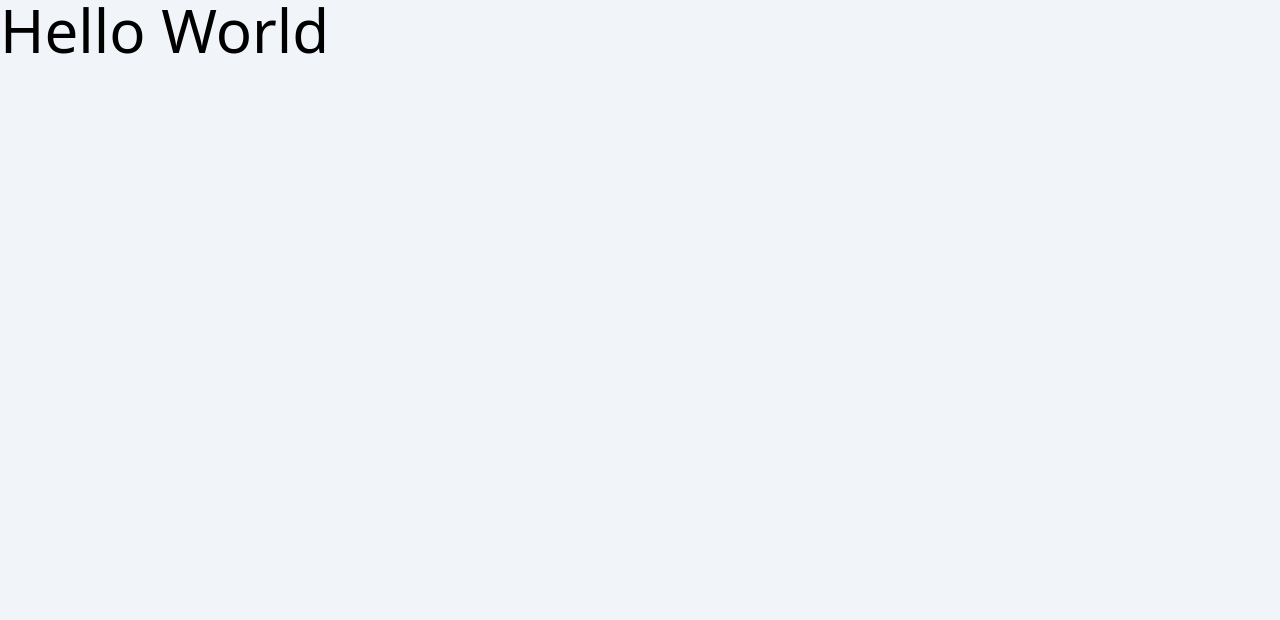
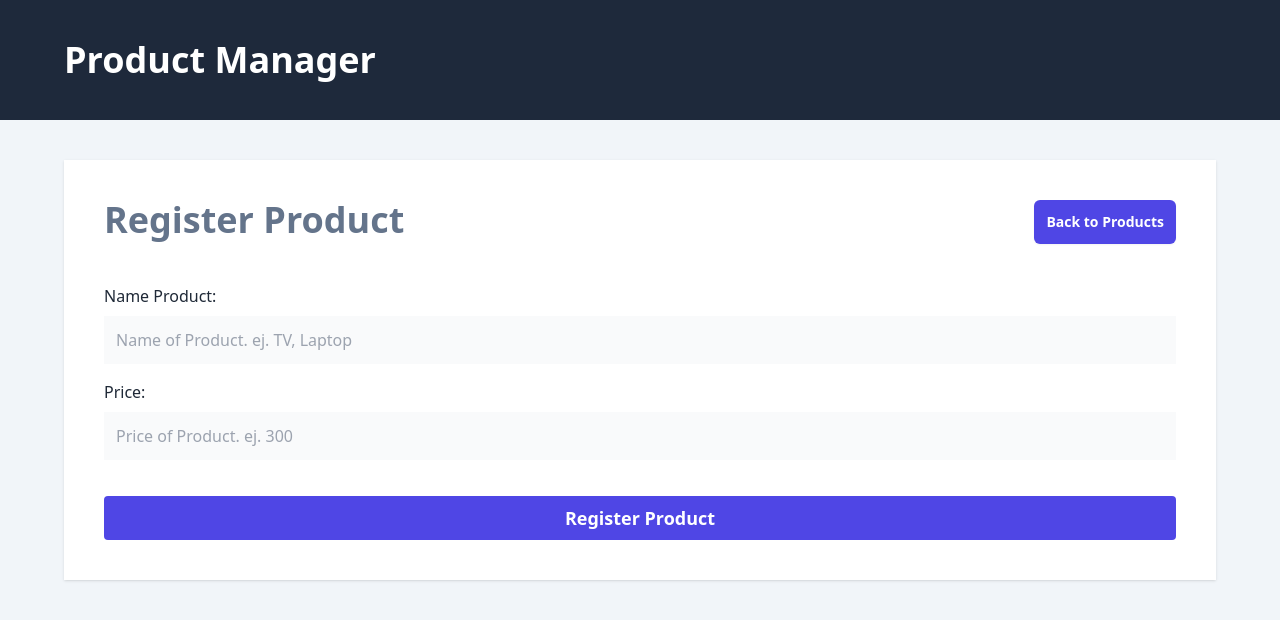
Before and after one commit to fer8614/frontend-node-express-ts, a React (Vite) app: page /products/new in a window 1280 px wide. Shown: the top 620 px of the page. Built offline with nearby package versions, Linux system fonts and the light colour scheme.

Commit message:
add data router by React Router

```diff
--- a/package.json
+++ b/package.json
@@ -11,7 +11,8 @@
   },
   "dependencies": {
     "react": "^18.3.1",
-    "react-dom": "^18.3.1"
+    "react-dom": "^18.3.1",
+    "react-router-dom": "^6.26.2"
   },
   "devDependencies": {
     "@eslint/js": "^9.9.0",
--- a/src/App.tsx
+++ /dev/null
@@ -1,9 +0,0 @@
-function App() {
-  return (
-    <>
-      <h1 className="text-6xl">Hello World</h1>
-    </>
-  );
-}
-
-export default App;
--- /dev/null
+++ b/src/layouts/Layout.tsx
@@ -0,0 +1,18 @@
+import { Outlet } from "react-router-dom";
+export default function Layout() {
+  return (
+    <>
+      <header className="bg-slate-800">
+        <div className="mx-auto max-w-6xl py-10">
+          <h1 className="text-4xl font-extrabold text-white">
+            Product Manager
+          </h1>
+        </div>
+      </header>
+
+      <main className="mt-10 mx-auto max-w-6xl p-10 bg-white shadow">
+        <Outlet />
+      </main>
+    </>
+  );
+}
--- a/src/main.tsx
+++ b/src/main.tsx
@@ -1,10 +1,11 @@
-import { StrictMode } from 'react'
-import { createRoot } from 'react-dom/client'
-import App from './App.tsx'
-import './index.css'
+import { StrictMode } from "react";
+import { createRoot } from "react-dom/client";
+import { RouterProvider } from "react-router-dom";
+import { router } from "./router";
+import "./index.css";
 
-createRoot(document.getElementById('root')!).render(
+createRoot(document.getElementById("root")!).render(
   <StrictMode>
-    <App />
+    <RouterProvider router={router} />
   </StrictMode>,
-)
+);
--- /dev/null
+++ b/src/router.tsx
@@ -0,0 +1,22 @@
+import { createBrowserRouter } from "react-router-dom";
+import Layout from "./layouts/Layout";
+import Products from "./views/Product";
+import NewProduct, { action as newProductAction } from "./views/NewProduct";
+
+export const router = createBrowserRouter([
+  {
+    path: "/",
+    element: <Layout />,
+    children: [
+      {
+        index: true,
+        element: <Products />,
+      },
+      {
+        path: "products/new",
+        element: <NewProduct />,
+        action: newProductAction,
+      },
+    ],
+  },
+]);
--- /dev/null
+++ b/src/views/NewProduct.tsx
@@ -0,0 +1,53 @@
+import { Link, Form } from "react-router-dom";
+
+export async function action() {
+  console.log("from action");
+  return {};
+}
+export default function NewProduct() {
+  return (
+    <>
+      <div className="flex justify-between">
+        <h2 className="text-4xl font-black text-slate-500">Register Product</h2>
+        <Link
+          to="/"
+          className="rounded-md bg-indigo-600 p-3 text-sm font-bold text-white shadow-sm hover:bg-indigo-500"
+        >
+          Back to Products
+        </Link>
+      </div>
+
+      <Form className="mt-10" method="POST">
+        <div className="mb-4">
+          <label className="text-gray-800" htmlFor="name">
+            Name Product:
+          </label>
+          <input
+            id="name"
+            type="text"
+            className="mt-2 block w-full p-3 bg-gray-50"
+            placeholder="Name of Product. ej. TV, Laptop"
+            name="name"
+          />
+        </div>
+        <div className="mb-4">
+          <label className="text-gray-800" htmlFor="price">
+            Price:
+          </label>
+          <input
+            id="price"
+            type="number"
+            className="mt-2 block w-full p-3 bg-gray-50"
+            placeholder="Price of Product. ej. 300"
+            name="price"
+          />
+        </div>
+        <input
+          type="submit"
+          className="mt-5 w-full bg-indigo-600 p-2 text-white font-bold text-lg cursor-pointer rounded"
+          value="Register Product"
+        />
+      </Form>
+    </>
+  );
+}
--- /dev/null
+++ b/src/views/Product.tsx
@@ -0,0 +1,17 @@
+import { Link } from "react-router-dom";
+
+export default function Products() {
+  return (
+    <>
+      <div className="flex justify-between">
+        <h2 className="text-4xl font-black text-slate-500">Products</h2>
+        <Link
+          to="/products/new"
+          className="rounded-md bg-indigo-600 p-3 text-sm font-bold text-white shadow-sm hover:bg-indigo-500"
+        >
+          Add Product
+        </Link>
+      </div>
+    </>
+  );
+}
```
Also changed, not shown: 1 other file (tests, documents, lock files or other folders).
